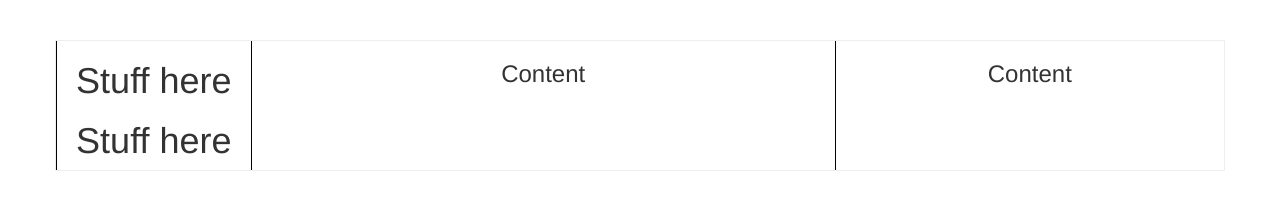
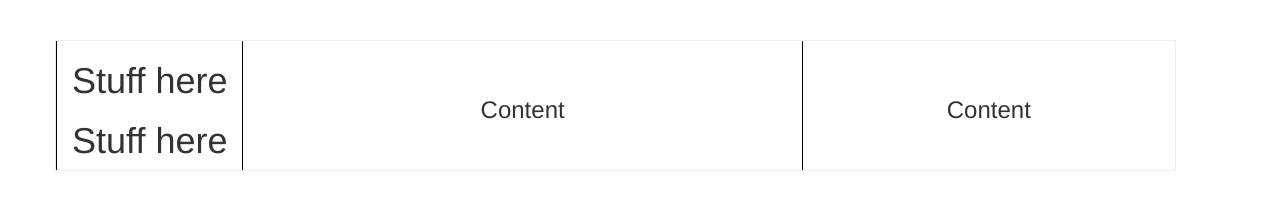
Before and after one commit to MissTatiana/VerticalCenter, a plain HTML site: page index.html in a window 1280 px wide. Drawn offline with nearby package versions, Linux system fonts and the light colour scheme.

Commit message:
vertical alignment

```diff
--- a/style.css
+++ b/style.css
@@ -4,14 +4,17 @@
 
 .parent {
 	border: 1px solid #eee;
-	display: flex;
+	/*display: flex;*/
+	display: table;
+	table-layout: fixed;
 }
 
 .parent > div {
 	border-left: 1px solid #000;
 	text-align: center;
-	align-items: center;
-	vertical-align: middle;
+	display: table-cell;
+    vertical-align: middle;
+    float: none;
 }
 
 
@@ -23,4 +26,7 @@
 	-justify content doesn't do anything
 	-margin auto to child does the same as align items
 		-margin auto on parent does nothing
+	-vertical align middle - nothing
+	-display table and tabel-cell makes it worse
+		-float none to work
 */
```
